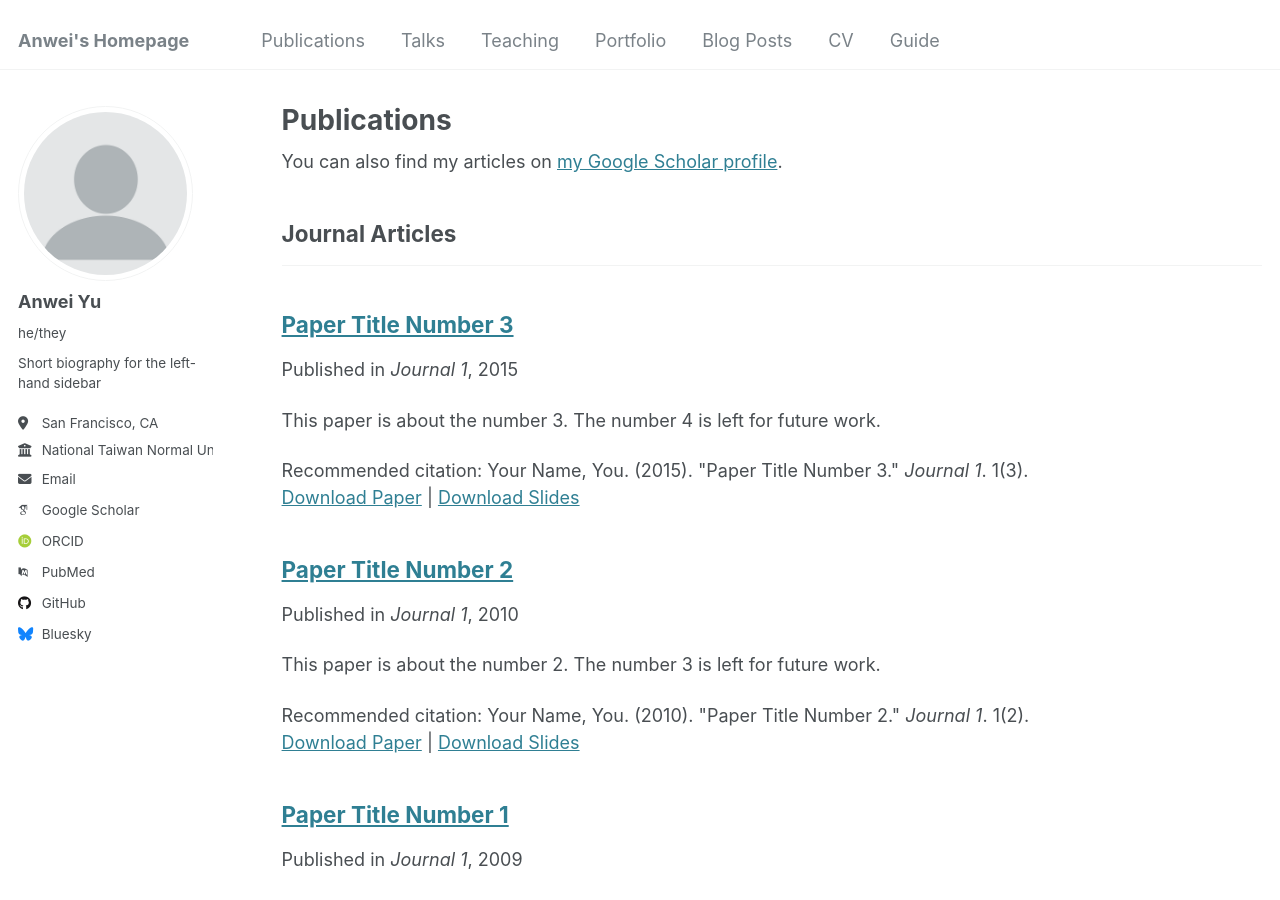
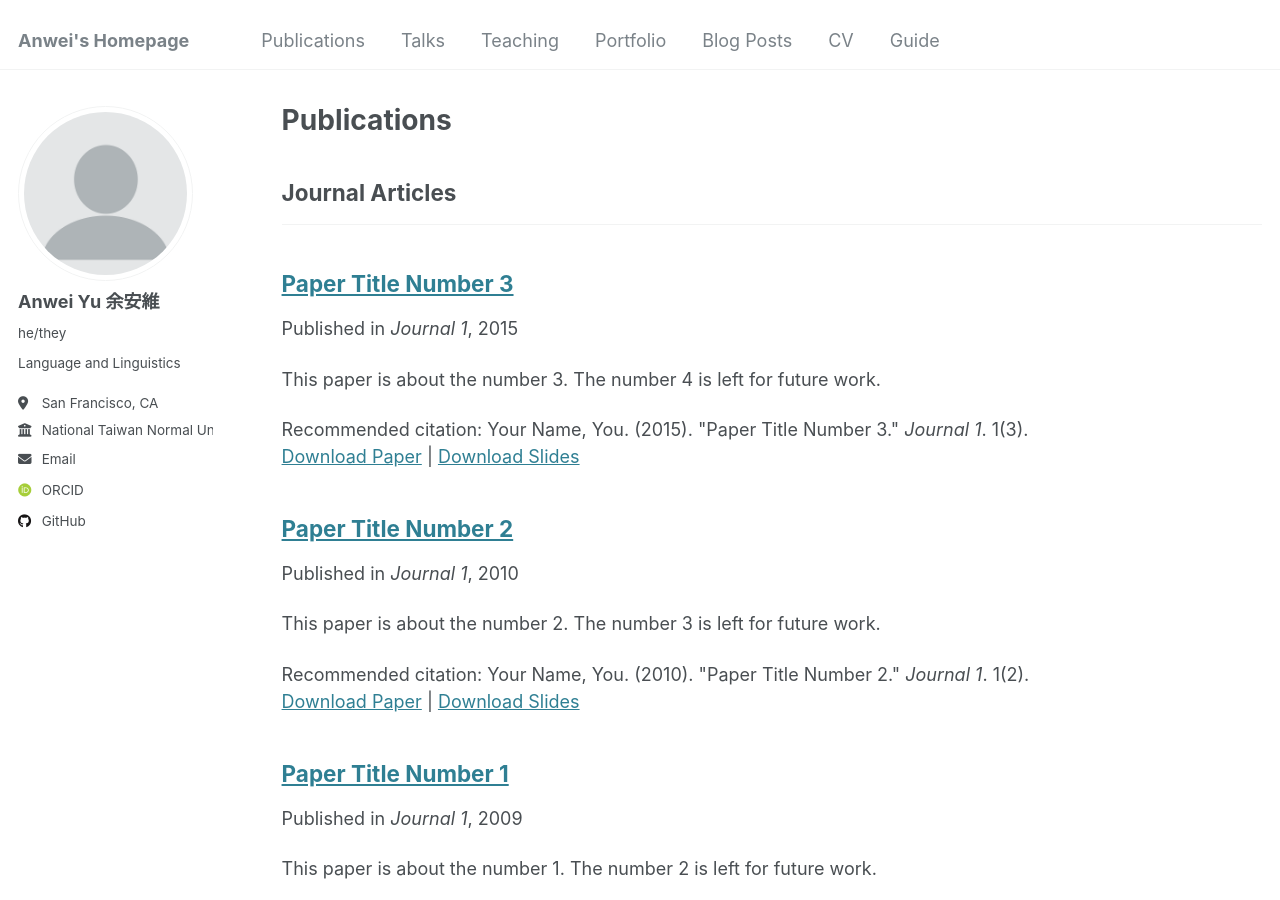
Before and after one commit to anweiyu/anweiyu.github.io, a Jekyll site: the page built from _pages/publications.html, in a window 1280 px wide and 900 px high. Built offline with Jekyll 4.4.1, drawn with Linux system fonts in a browser that asks for light colours; some web fonts are replaced.

Commit message:
Update _config.yml

```diff
--- a/_config.yml
+++ b/_config.yml
@@ -22,9 +22,9 @@ repository               : "anweiyu/anweiyu.github.io"
 author:
   # Biographic information
   avatar           : "profile.png"
-  name             : "Anwei Yu"
+  name             : "Anwei Yu 余安維"
   pronouns         : "he/they"
-  bio              : "Short biography for the left-hand sidebar"
+  bio              : "Language and Linguistics"
   location         : "San Francisco, CA"
   employer         : "National Taiwan Normal University"
   uri              : # URL
@@ -32,11 +32,11 @@ author:
 
   # Academic websites
   arxiv            : # URL - Update with the correct link to your profile
-  googlescholar    : "https://scholar.google.com/citations?user=PS_CX0AAAAAJ"
+  googlescholar    : # URL
   impactstory      : # URL
   orcid            : "http://orcid.org/yourorcidurl"
   semantic         : # URL
-  pubmed           : "https://www.ncbi.nlm.nih.gov/pubmed/?term=john+snow"
+  pubmed           : # URL
   researchgate     : # URL
   scopus           : # URL
 
@@ -44,12 +44,12 @@ author:
   bitbucket        : # Username - Update with your username on the site
   codepen          : # Username
   dribbble         : # Username
-  github           : "academicpages"
+  github           : "anweiyu"
   kaggle           : # Username
   stackoverflow    : # User number or user number and name (i.e., use "1" or "1/jeff-atwood")
 
   # Social media
-  bluesky          : "bsky.app" # Replace this with you Bluesky username
+  bluesky          : # Username
   facebook         : # Username
   flickr           : # Username
   foursquare       : # Username
```
